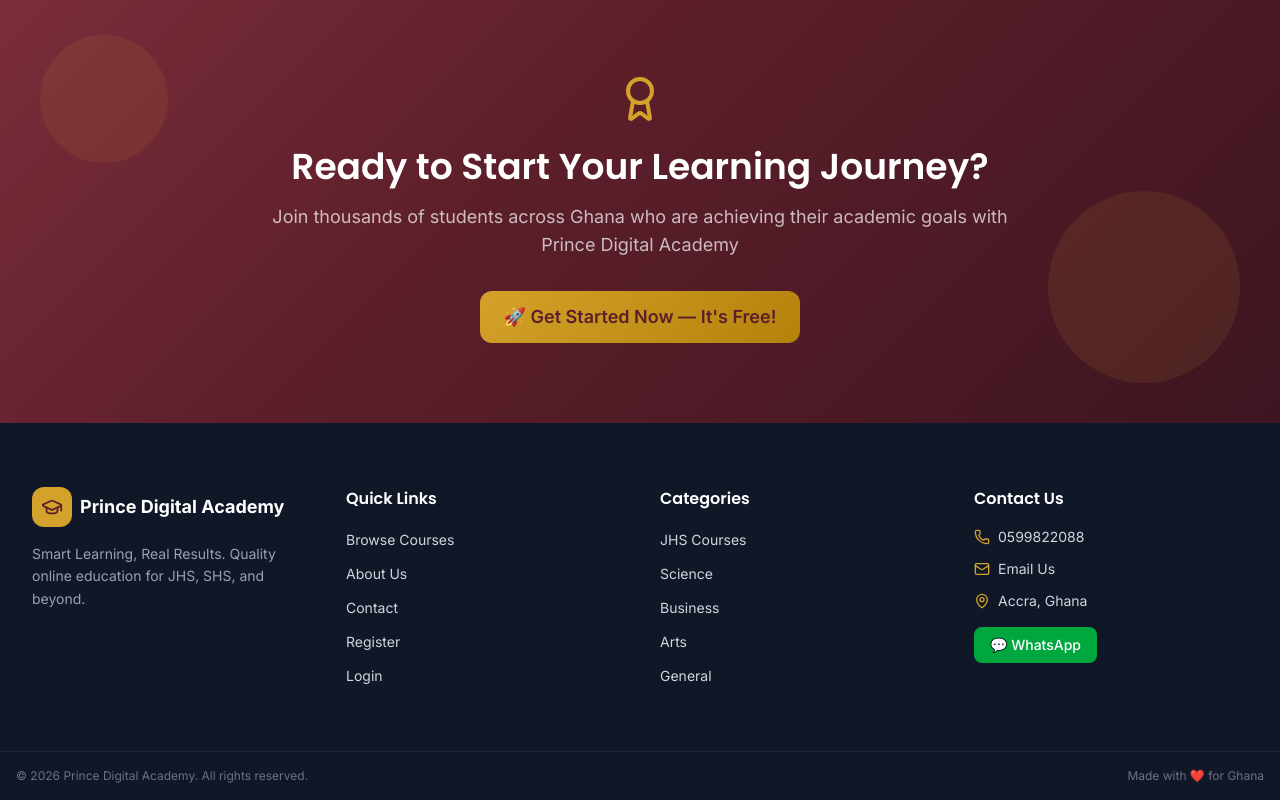
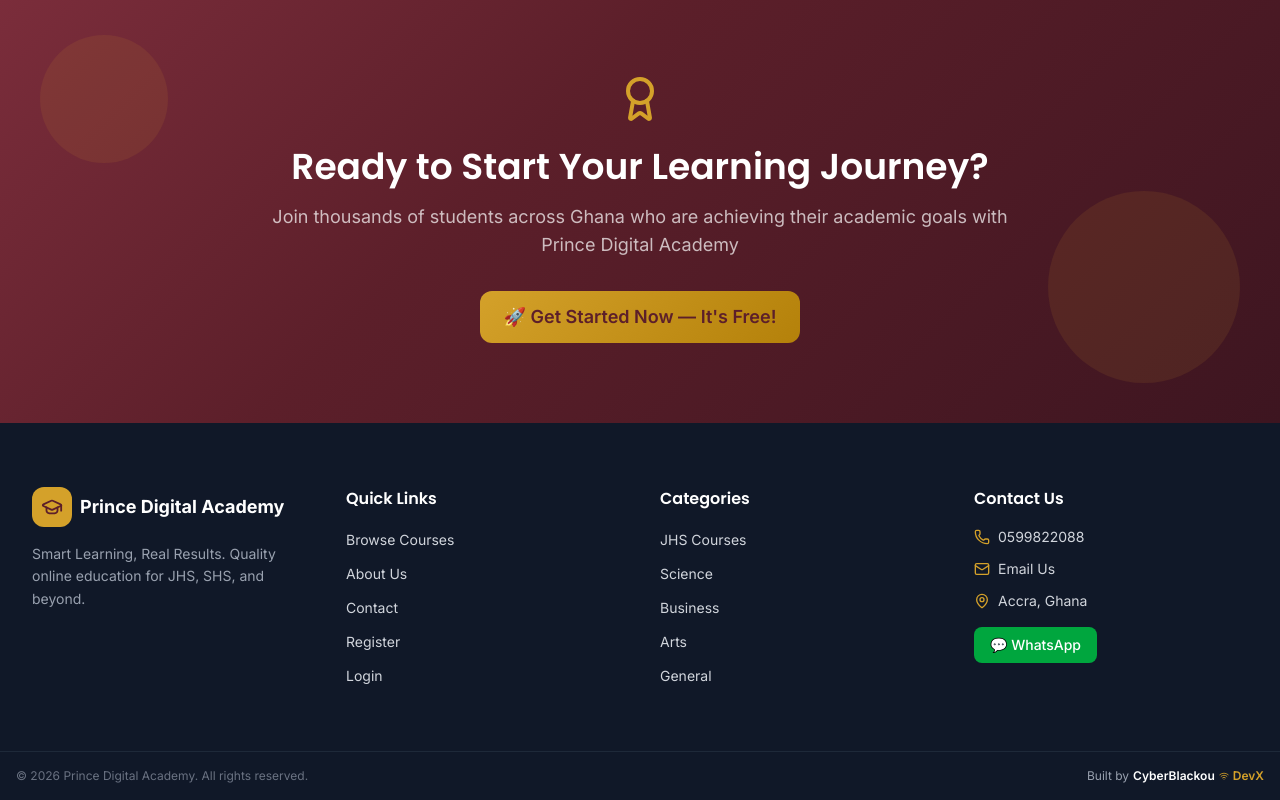
Before and after one commit to cyberblackout/prince-digital-academy, a Next.js app: page / in a window 1280 px wide. Shown: the part 3871-4671 px from the top of the page. Built offline with nearby package versions, Linux system fonts and the light colour scheme; no server answers.

Commit message:
Add CyberBlackou<wifi>DevX footer signature

```diff
--- a/src/components/layout/Footer.tsx
+++ b/src/components/layout/Footer.tsx
@@ -1,6 +1,6 @@
 import Link from 'next/link';
 import { SITE_NAME, SITE_PHONE, SITE_EMAIL, WHATSAPP_NUMBER } from '@/lib/constants';
-import { GraduationCap, Phone, Mail, MapPin } from 'lucide-react';
+import { GraduationCap, Phone, Mail, MapPin, Wifi } from 'lucide-react';
 
 export default function Footer() {
   return (
@@ -82,8 +82,10 @@
           <p className="text-xs text-gray-500 text-center">
             © {new Date().getFullYear()} {SITE_NAME}. All rights reserved.
           </p>
-          <p className="text-xs text-gray-500 text-center">
-            Made with ❤️ for Ghana
+          <p className="text-xs text-gray-400 text-center flex items-center gap-1">
+            Built by <span className="font-semibold text-white">CyberBlackou</span>
+            <Wifi size={10} className="text-secondary" />
+            <span className="font-semibold text-secondary">DevX</span>
           </p>
         </div>
       </div>
```
